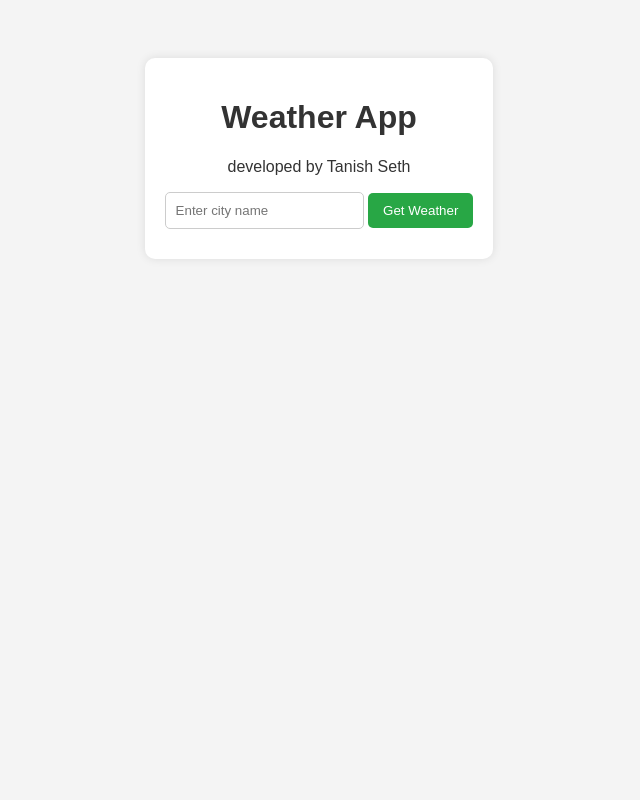
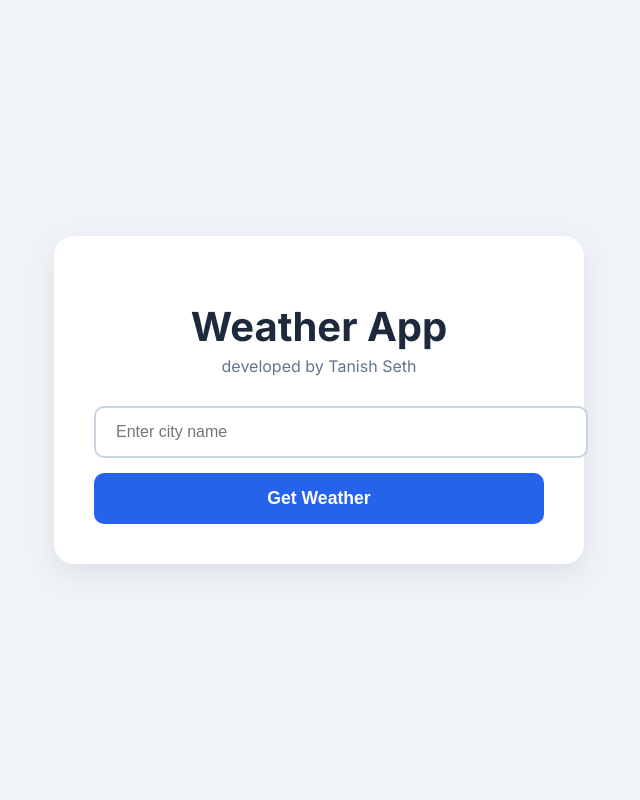
Before and after one commit to tanish0510/argo-cd-demo, a Flask app: template templates/index.html in a window 1280 px wide. Shown: the whole page, without its empty margins (321-961 px from the left). Run offline with Flask 3, Linux system fonts and the light colour scheme; the template is opened without the code that fills it, so the values that code supplies are empty.

Commit message:
adding styles

```diff
--- a/templates/index.html
+++ b/templates/index.html
@@ -4,7 +4,7 @@
     <meta charset="UTF-8">
     <meta name="viewport" content="width=device-width, initial-scale=1.0">
     <title>Weather App</title>
-    <link rel="stylesheet" href="{{ url_for('static', filename='style.css') }}">
+    <link rel="stylesheet" href="{{ url_for('static', filename='styles.css') }}">
 </head>
 <body>
     <div class="container">
--- /dev/null
+++ b/templates/styles.css
@@ -0,0 +1,125 @@
+/* Import Google Fonts - Inter */
+@import url('https://fonts.googleapis.com/css2?family=Inter:wght@300;400;500;600;700&display=swap');
+
+body {
+    font-family: 'Inter', sans-serif;
+    background-color: #f0f4f8; /* Light gray background */
+    color: #334155; /* Dark text color */
+    display: flex;
+    justify-content: center;
+    align-items: center;
+    min-height: 100vh;
+    margin: 0;
+    padding: 20px;
+    box-sizing: border-box;
+}
+
+.container {
+    background-color: #ffffff;
+    padding: 40px;
+    border-radius: 20px;
+    box-shadow: 0 10px 30px rgba(0, 0, 0, 0.08);
+    width: 100%;
+    max-width: 450px;
+    text-align: center;
+    transition: transform 0.3s ease, box-shadow 0.3s ease;
+}
+
+.container:hover {
+    transform: translateY(-5px);
+    box-shadow: 0 15px 40px rgba(0, 0, 0, 0.1);
+}
+
+h1 {
+    font-size: 2.5rem;
+    font-weight: 700;
+    color: #1e293b;
+    margin-bottom: 5px;
+}
+
+p {
+    font-size: 1rem;
+    color: #64748b;
+    margin-top: 0;
+}
+
+form {
+    display: flex;
+    flex-direction: column;
+    gap: 15px;
+    margin-top: 30px;
+}
+
+input[type="text"] {
+    width: 100%;
+    padding: 15px 20px;
+    font-size: 1rem;
+    border: 2px solid #cbd5e1;
+    border-radius: 10px;
+    outline: none;
+    transition: border-color 0.3s ease;
+}
+
+input[type="text"]:focus {
+    border-color: #2563eb;
+}
+
+button[type="submit"] {
+    width: 100%;
+    padding: 15px 20px;
+    background-color: #2563eb;
+    color: #ffffff;
+    font-size: 1.1rem;
+    font-weight: 600;
+    border: none;
+    border-radius: 10px;
+    cursor: pointer;
+    transition: background-color 0.3s ease, transform 0.2s ease;
+}
+
+button[type="submit"]:hover {
+    background-color: #1e40af;
+    transform: translateY(-2px);
+}
+
+button[type="submit"]:active {
+    transform: translateY(0);
+}
+
+.weather-info {
+    margin-top: 40px;
+    padding: 25px;
+    background-color: #f8fafc;
+    border-radius: 15px;
+    border: 1px solid #e2e8f0;
+    text-align: left;
+}
+
+.weather-info h2 {
+    font-size: 1.75rem;
+    font-weight: 600;
+    margin-top: 0;
+    margin-bottom: 10px;
+    color: #1e293b;
+}
+
+.weather-info p {
+    margin: 5px 0;
+    font-size: 1.1rem;
+    color: #475569;
+}
+
+/* Responsive adjustments */
+@media (max-width: 500px) {
+    .container {
+        padding: 30px 20px;
+    }
+
+    h1 {
+        font-size: 2rem;
+    }
+
+    .weather-info h2 {
+        font-size: 1.5rem;
+    }
+}
```
Also changed, not shown: .github/workflows/main.yml.
